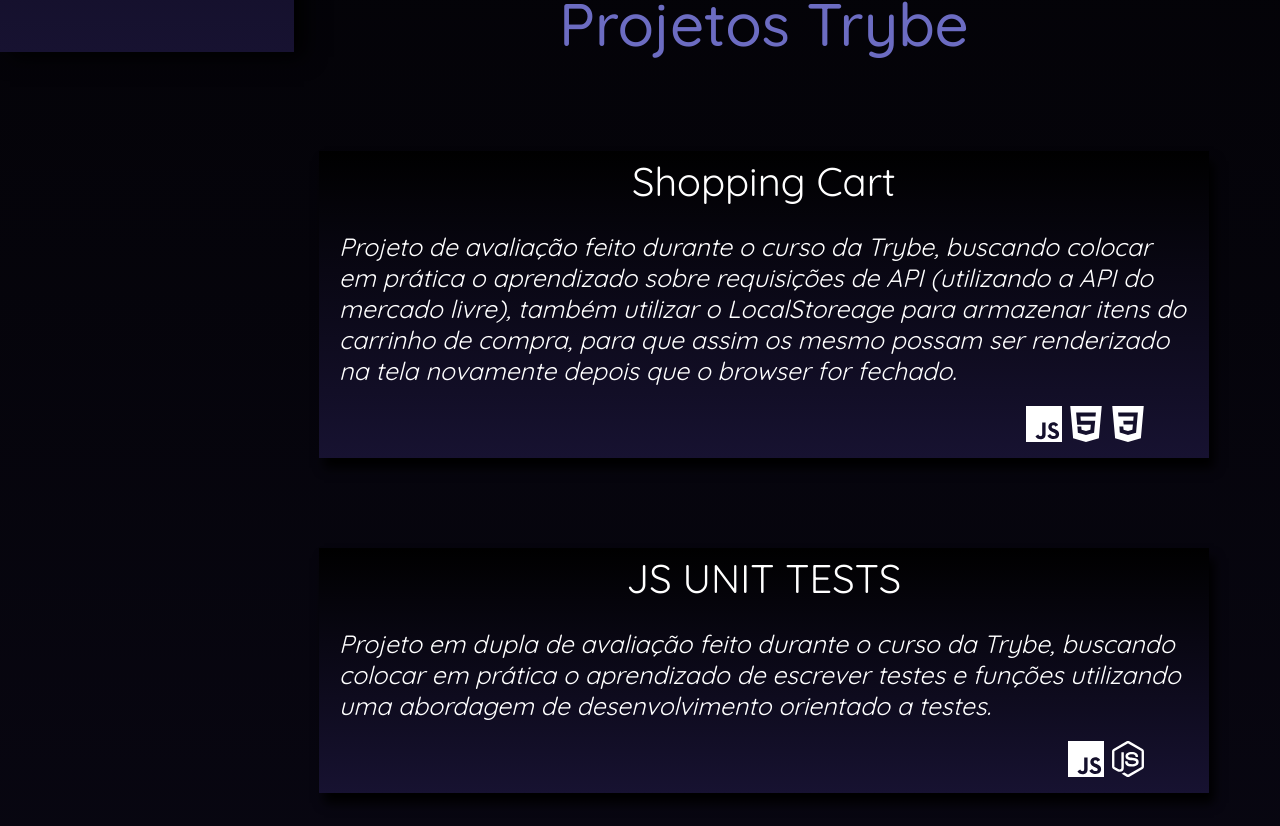
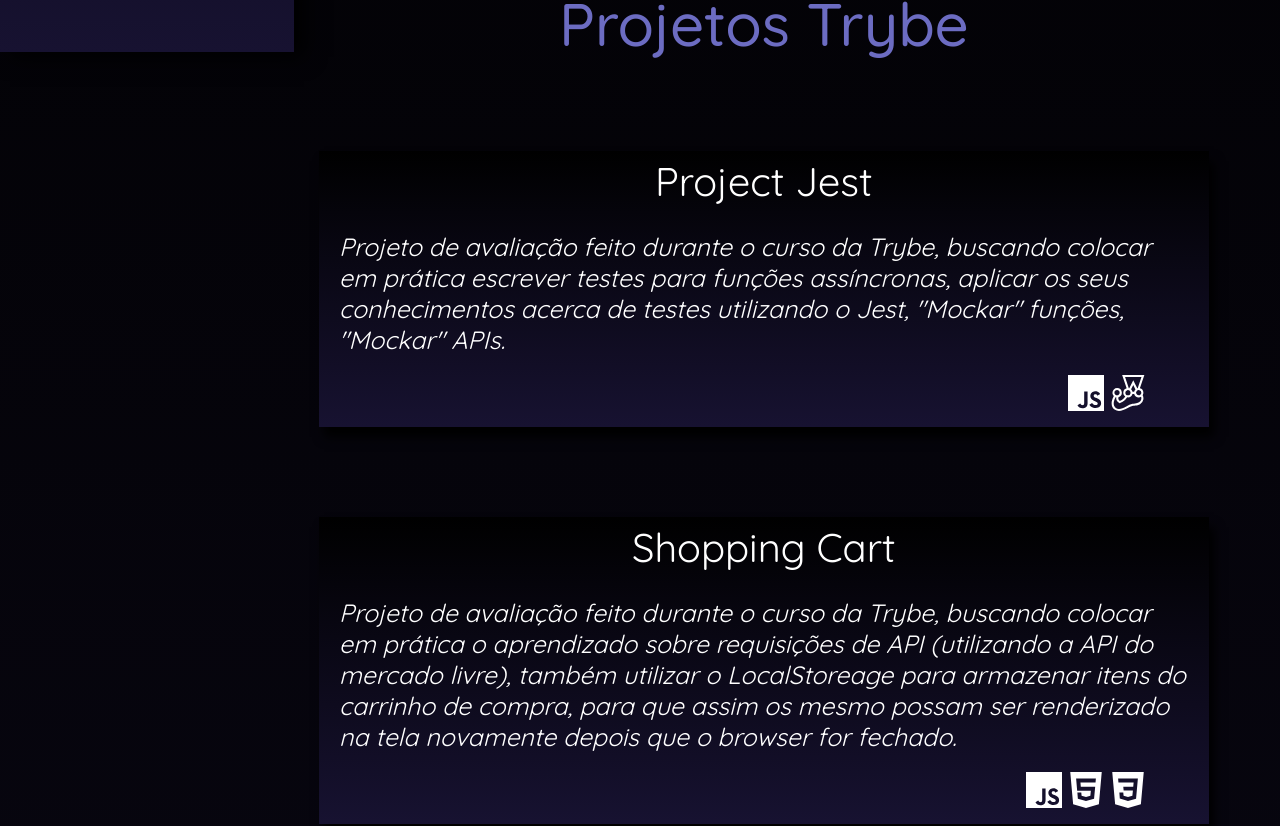
Before and after one commit to Gonzagadavid/portfolio, a React (Create React App) app: page /projetos_cursos/projetos-trybe in a window 1280 px wide. Shown: the part 748-1574 px from the top of the page. Built offline with nearby package versions, Linux system fonts and the light colour scheme.

Commit message:
adicionado projetos pessoais e os projetos do modulo de fundamentos do curso da trybe

```diff
--- a/src/components/ProjectCard.jsx
+++ b/src/components/ProjectCard.jsx
@@ -2,8 +2,8 @@ import React, { useState } from 'react';
 import { string } from 'prop-types';
 import './ProjectCard.css';
 import {
-  SiJavascript, SiHtml5, SiCss3, SiNodeDotJs, SiReact,
-  SiMongodb, SiSocketDotIo, SiMysql, SiAngular, SiTypescript,
+  SiJavascript, SiHtml5, SiCss3, SiNodeDotJs, SiReact, SiJest, SiStorybook,
+  SiMongodb, SiSocketDotIo, SiMysql, SiAngular, SiTypescript, SiNpm,
 } from 'react-icons/si';
 
 const ProjectCard = ({
@@ -23,6 +23,9 @@ const ProjectCard = ({
     mysql: <SiMysql style={styleIcons} />,
     angular: <SiAngular style={styleIcons} />,
     ts: <SiTypescript style={styleIcons} />,
+    jest: <SiJest style={styleIcons} />,
+    npm: <SiNpm style={styleIcons} />,
+    story: <SiStorybook style={styleIcons} />,
   };
 
   return (
--- a/src/data/projects/personalProjects.js
+++ b/src/data/projects/personalProjects.js
@@ -2,9 +2,21 @@ const personalProjects = {
   titleCourse: 'Projetos de Iniciativa Pessoal',
   projects: [
     {
+      title: 'Stylized percentage chart Page',
+      tec: 'react css',
+      description: 'Aplicação desenvolvida para a documentação e o auxílio na estilização do componente library Stylized Graphic Component',
+      path: 'https://gonzagadavid.github.io/percentage-chart/',
+    },
+    {
+      title: 'Stylized Graphic Component',
+      tec: 'react story node npm',
+      description: 'Componente library que gera um gráfico de porcentagem simples com barras, podendo ser estilizado com a ajuda da página Stylized percentage chart Page',
+      path: 'https://github.com/Gonzagadavid/stylized-graphic-component',
+    },
+    {
       title: 'Sudoku',
-      tec: 'js html css',
-      description: 'Através de um array de arrays recebido recebidos via API, o jogo é criado dinamicamente. Verificando possibilidades a cada interação e mudança feita pelo usuário',
+      tec: 'js html css jest',
+      description: 'Através de um array de arrays recebido recebidos via API, o jogo é criado dinamicamente. Verificando possibilidades a cada interação e mudança feita pelo usuário. Com 100% de cobertura de testes com jest jsdom',
       path: 'https://gonzagadavid.github.io/sudoku/',
     },
     {
--- a/src/data/projects/trybeProjects.js
+++ b/src/data/projects/trybeProjects.js
@@ -1,6 +1,12 @@
 const trybeProjects = {
   titleCourse: 'Projetos Trybe',
   projects: [
+    {
+      title: 'Project Jest',
+      tec: 'js jest',
+      description: 'Projeto de avaliação feito durante o curso da Trybe, buscando colocar em prática escrever testes para funções assíncronas, aplicar os seus conhecimentos acerca de testes utilizando o Jest, "Mockar" funções, "Mockar" APIs.',
+      path: 'https://github.com/Gonzagadavid/project-jest',
+    },
     {
       title: 'Shopping Cart',
       tec: 'js html css',
@@ -8,9 +14,15 @@ const trybeProjects = {
       path: 'https://github.com/Gonzagadavid/shopping-cart',
     },
     {
-      title: 'JS UNIT TESTS',
+      title: 'Zoo Functions',
+      tec: 'js',
+      description: 'Projeto de avaliação feito durante o curso da Trybe, buscando colocar em prática o aprendizado de escrever código legível, conciso e expressivo utilizando as novas funcionalidades do ES6, higher order functions e interpretação de testes unitarios.',
+      path: 'https://github.com/Gonzagadavid/zoo-functions',
+    },
+    {
+      title: 'Js Unite Tests',
       tec: 'js node',
-      description: 'Projeto em dupla de avaliação feito durante o curso da Trybe, buscando colocar em prática o aprendizado de escrever testes e funções utilizando uma abordagem de desenvolvimento orientado a testes.',
+      description: 'Projeto de avaliação feito durante o curso da Trybe, buscando colocar em prática o aprendizado de escrever testes e funções utilizando uma abordagem de desenvolvimento orientado a testes.',
       path: 'https://github.com/Gonzagadavid/js-unit-tests',
     },
     {
```
